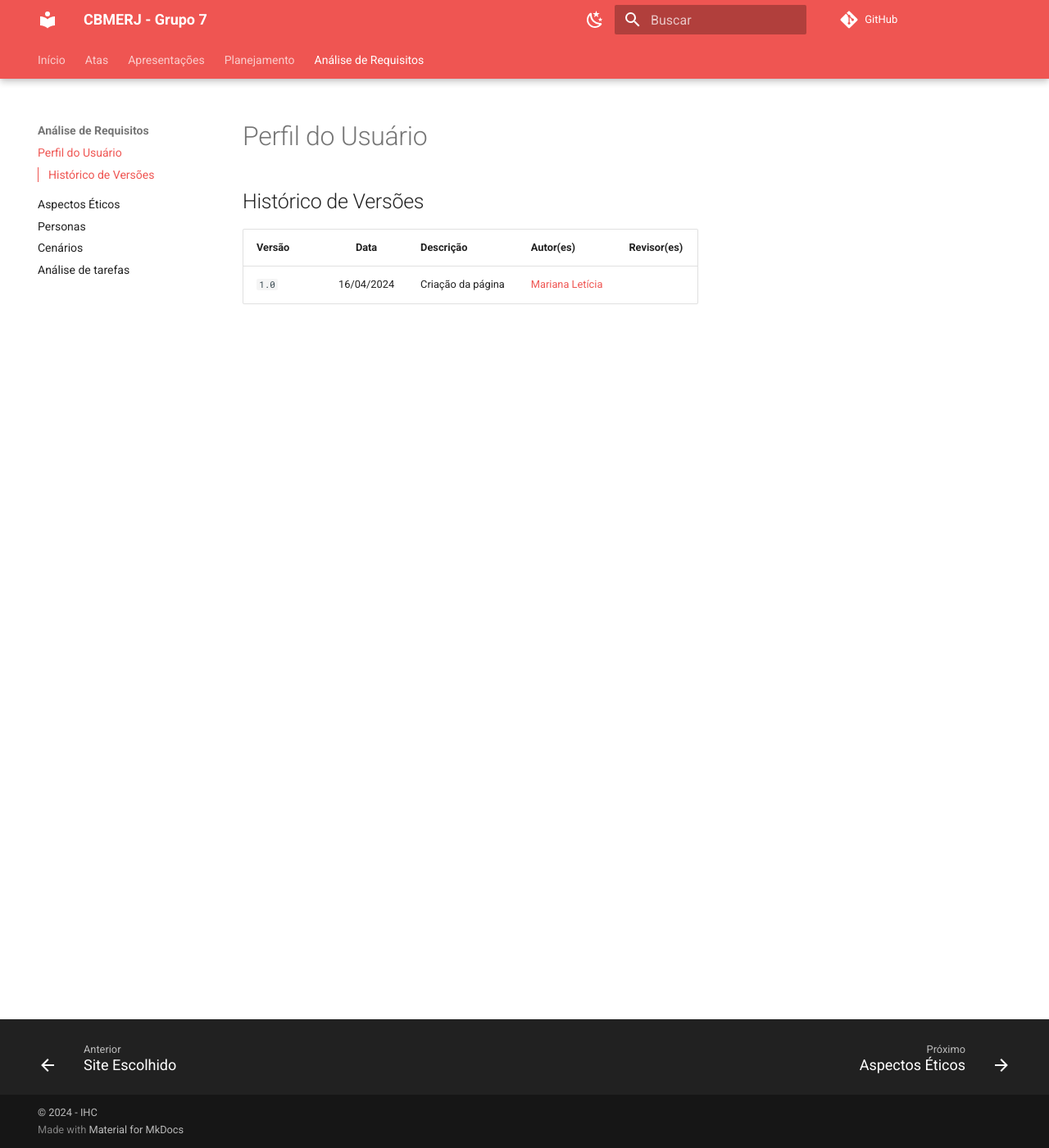
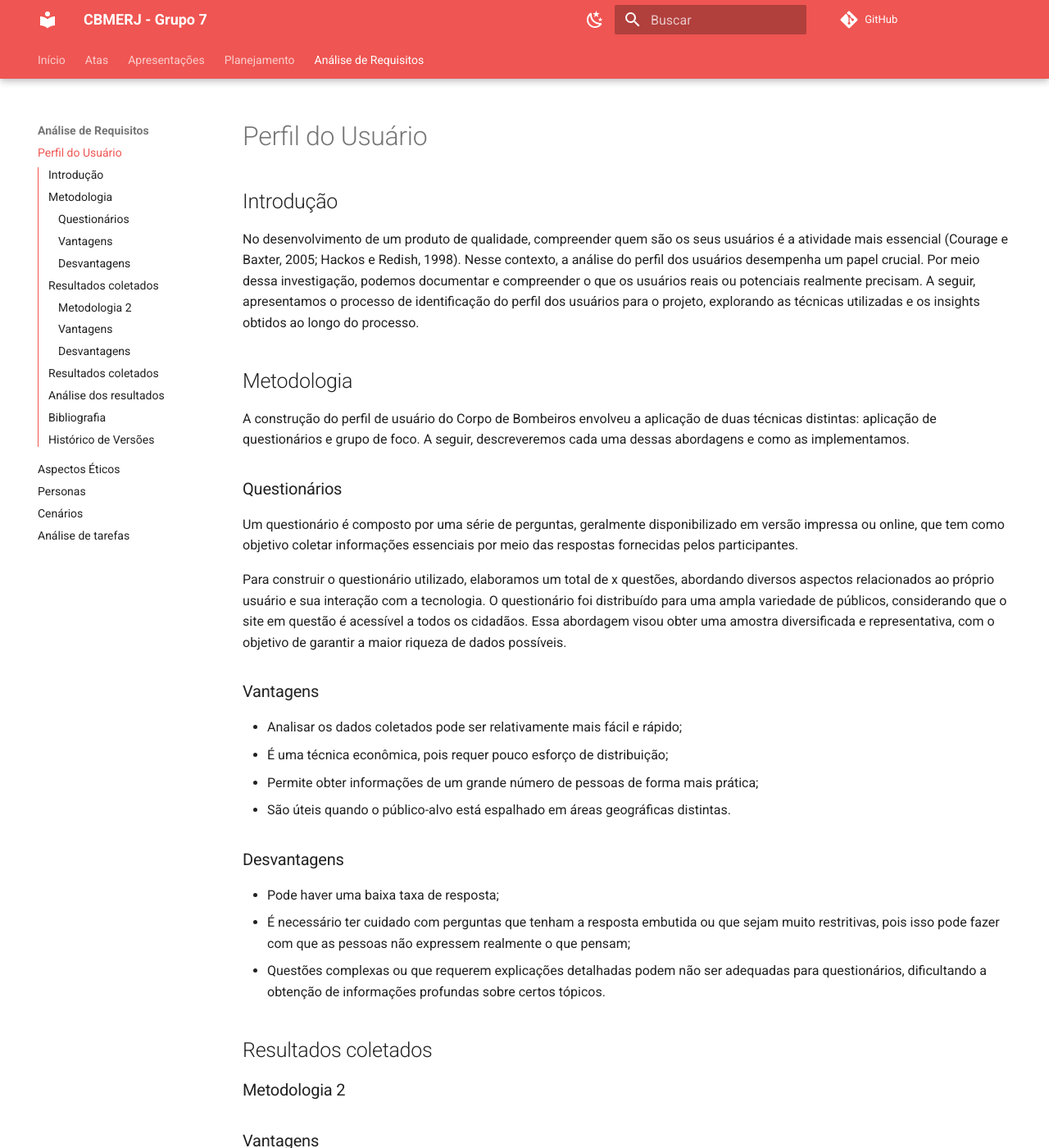
Before and after one commit to Interacao-Humano-Computador/2024.1-CBMERJ, an MkDocs documentation site: the page built from docs/analise_requisitos/perfil_usuario.md, in a window 1280 px wide and 1400 px high. Shown: the whole window at 82% size. Built offline with MkDocs 1.6.1 and Material for MkDocs 9.7.7, drawn with Linux system fonts in a browser that asks for light colours; comment, search, counter and statistics services are not loaded; some of the changed text lies outside the part shown.

Commit message:
Introdução e metodologia do perfil de usuário

```diff
--- a/docs/analise_requisitos/perfil_usuario.md
+++ b/docs/analise_requisitos/perfil_usuario.md
@@ -1,5 +1,42 @@
+## Introdução
+No desenvolvimento de um produto de qualidade, compreender quem são os seus usuários é a atividade mais essencial (Courage e Baxter, 2005; Hackos e Redish, 1998). Nesse contexto, a análise do perfil dos usuários desempenha um papel crucial. Por meio dessa investigação, podemos documentar e compreender o que os usuários reais ou potenciais realmente precisam. A seguir, apresentamos o processo de identificação do perfil dos usuários para o projeto, explorando as técnicas utilizadas e os insights obtidos ao longo do processo.
+
+## Metodologia
+A construção do perfil de usuário do Corpo de Bombeiros envolveu a aplicação de duas técnicas distintas: aplicação de questionários e grupo de foco. A seguir, descreveremos cada uma dessas abordagens e como as implementamos.
+
+### Questionários
+Um questionário é composto por uma série de perguntas, geralmente disponibilizado em versão impressa ou online, que tem como objetivo coletar informações essenciais por meio das respostas fornecidas pelos participantes.
+
+Para construir o questionário utilizado, elaboramos um total de x questões, abordando diversos aspectos relacionados ao próprio usuário e sua interação com a tecnologia. O questionário foi distribuído para uma ampla variedade de públicos, considerando que o site em questão é acessível a todos os cidadãos. Essa abordagem visou obter uma amostra diversificada e representativa, com o objetivo de garantir a maior riqueza de dados possíveis.
+
+### Vantagens
+- Analisar os dados coletados pode ser relativamente mais fácil e rápido;
+- É uma técnica econômica, pois requer pouco esforço de distribuição;
+- Permite obter informações de um grande número de pessoas de forma mais prática;
+- São úteis quando o público-alvo está espalhado em áreas geográficas distintas.
+
+### Desvantagens
+- Pode haver uma baixa taxa de resposta;
+- É necessário ter cuidado com perguntas que tenham a resposta embutida ou que sejam muito restritivas, pois isso pode fazer com que as pessoas não expressem realmente o que pensam;
+- Questões complexas ou que requerem explicações detalhadas podem não ser adequadas para questionários, dificultando a obtenção de informações profundas sobre certos tópicos.
+
+## Resultados coletados
+
+### Metodologia 2
+
+### Vantagens
+### Desvantagens
+
+## Resultados coletados
+
+## Análise dos resultados
+
+## Bibliografia
+> 1. Barbosa, S. D. J.; Silva, B. S. da; Silveira, M. S.; Gasparini, I.; Darin, T.; Barbosa, G. D. J. Interação Humano-Computador e Experiência do usuário. (2021)
+
 ## Histórico de Versões
 
 | Versão |    Data    | Descrição                                 | Autor(es)                                       | Revisor(es)                                    |
 | ------ | :--------: | ----------------------------------------- | ----------------------------------------------- | ---------------------------------------------- |
-| `1.0`   | 16/04/2024 | Criação da página                         | [Mariana Letícia](https://github.com/Marianannn) |          |
+| `1.0`   | 16/04/2024 | Criação da página                         | [Mariana Letícia](https://github.com/Marianannn) |    [Bruna Lima](https://github.com/libruna)      |
+| `1.1`   | 19/04/2024 | Inclusão da introdução e metodologia                       |  [Bruna Lima](https://github.com/libruna) |         |
```
